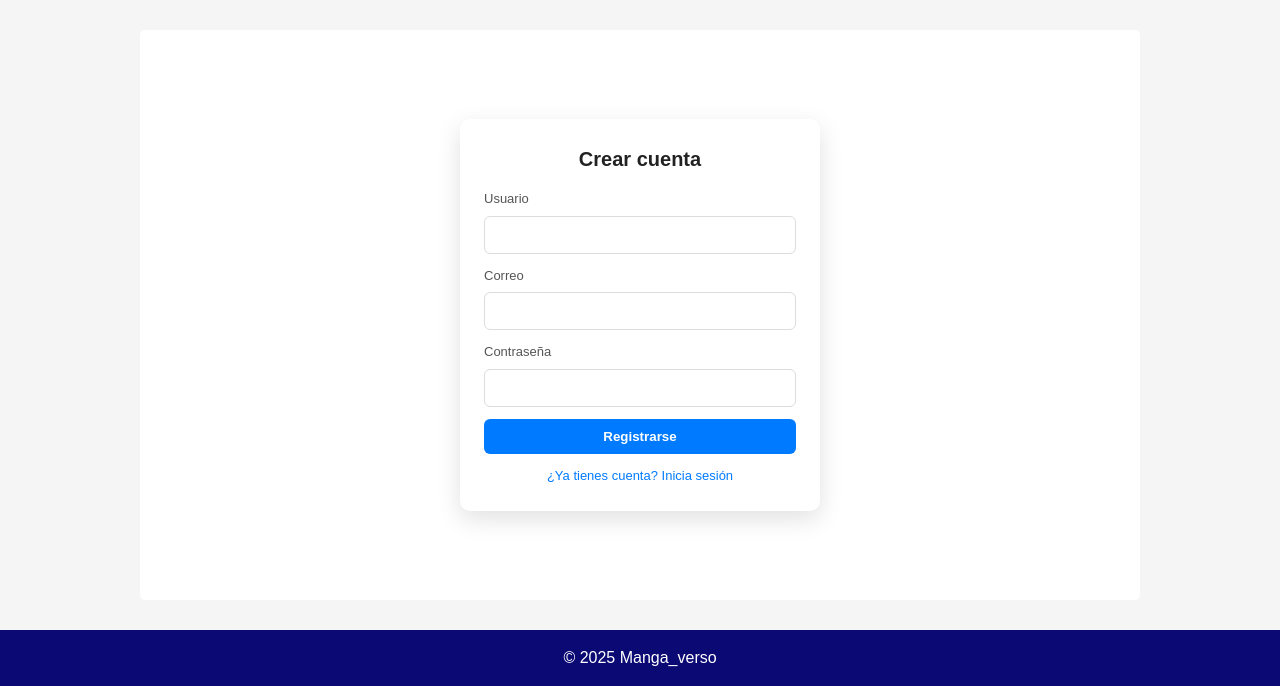
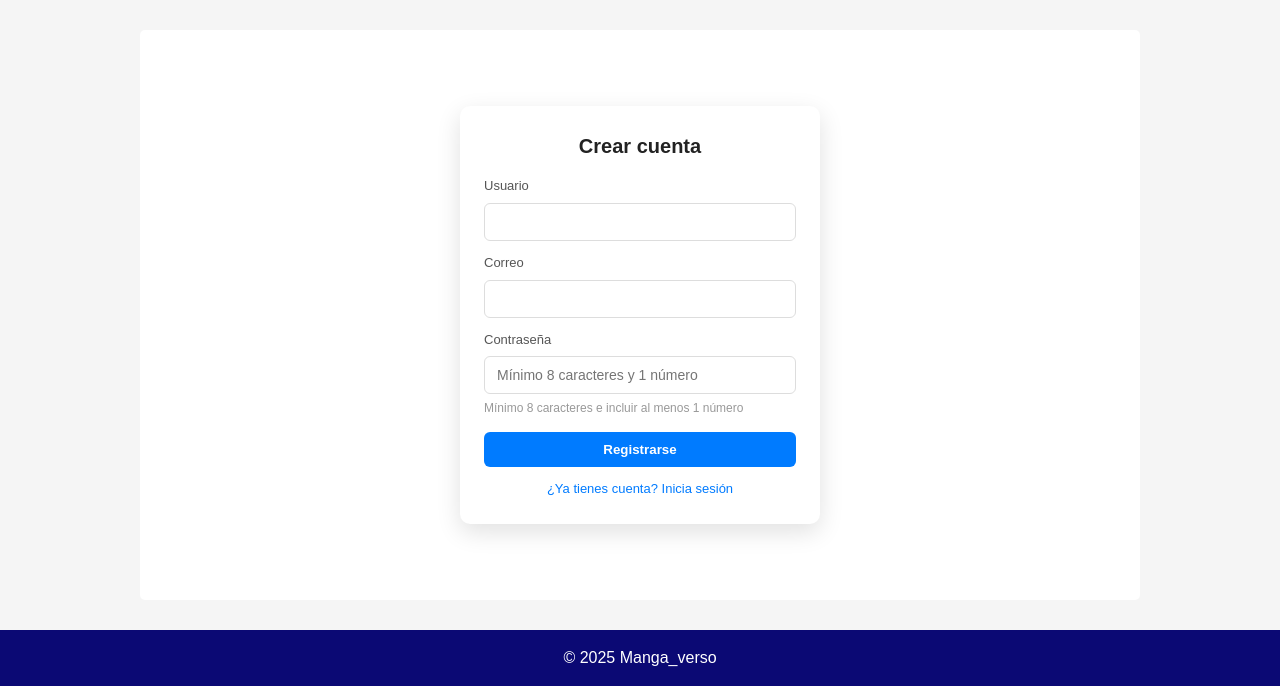
Before and after one commit to Mercedes1711/Lector, a PHP site: page /sing_in.php in a window 1280 px wide. Shown: the part 114-800 px from the top of the page. Run offline with PHP 8.4, Linux system fonts and the light colour scheme.

Commit message:
comprobaciones de seguridad en sing_in

```diff
--- a/sing_in.php
+++ b/sing_in.php
@@ -16,6 +16,10 @@ if ($_SERVER['REQUEST_METHOD'] === 'POST') {
 
     if ($usuario === '' || $contraseña === '' || !filter_var($correo, FILTER_VALIDATE_EMAIL)) {
         $error = 'Rellena todos los campos correctamente.';
+    } else if (strlen($contraseña) < 8) {
+        $error = 'La contraseña debe tener al menos 8 caracteres.';
+    } else if (!preg_match('/[0-9]/', $contraseña)) {
+        $error = 'La contraseña debe incluir al menos un número.';
     } else {
         // Comprobar si el usuario ya existe
         $sql = "SELECT id FROM usuarios WHERE usuario = ? OR email = ?";
@@ -97,7 +101,8 @@ if ($_SERVER['REQUEST_METHOD'] === 'POST') {
 
             <div class="form-group">
                 <label for="contraseña">Contraseña</label>
-                <input id="contraseña" name="contraseña" type="password" required autocomplete="new-password">
+                <input id="contraseña" name="contraseña" type="password" required autocomplete="new-password" placeholder="Mínimo 8 caracteres y 1 número">
+                <small style="color: #999; font-size: 12px;">Mínimo 8 caracteres e incluir al menos 1 número</small>
             </div>
 
             <button type="submit" class="login-btn">Registrarse</button>
```
